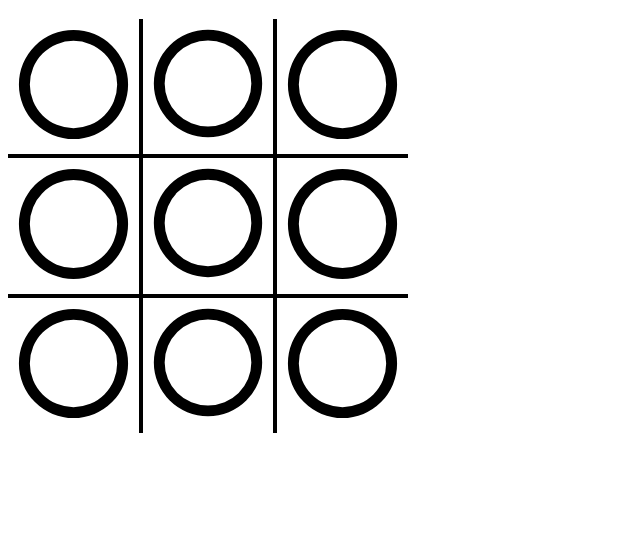
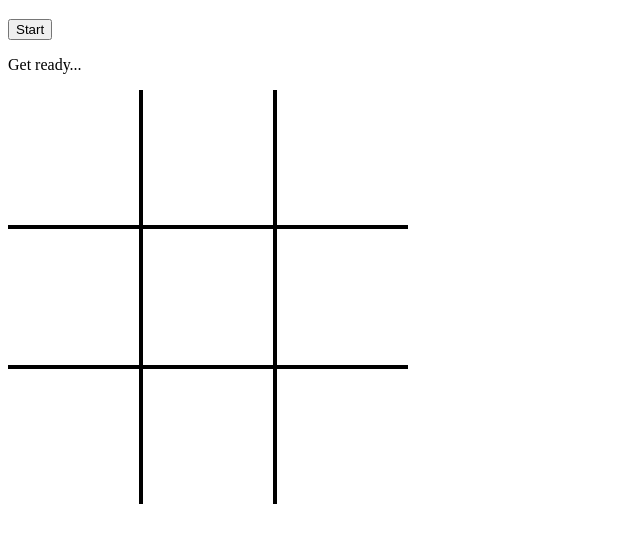
Before and after one commit to joohwan58/tic-tac-toe, a plain HTML site: page index.html in a window 1280 px wide. Shown: the part 61-604 px from the top of the page, without its empty margins (0-640 px from the left). Drawn offline with Linux system fonts and the light colour scheme.

Commit message:
render function added

```diff
--- a/app.js
+++ b/app.js
@@ -1,6 +1,6 @@
 const squareFactory = () => {
     let filled = false;
-    let marking = '';
+    let marking = 'icons/empty.png';
     return { filled, marking };
 };
 
@@ -8,15 +8,22 @@ const playerFactory = (marking, name) => {
     return { marking, name };
 };
 
+const boardElement = document.querySelectorAll('.square');
+
 const gameboard = (() => {
     let board = [[squareFactory(), squareFactory(), squareFactory()],
     [squareFactory(), squareFactory(), squareFactory()],
     [squareFactory(), squareFactory(), squareFactory()]];
 
     const render = () => {
-        //replace with real function later
-        console.log('rendering');
-        console.table(board);
+        boardElement.forEach(square => {
+            let coordinates = square.classList[2].toString().split('-');
+            let posx = coordinates[0];
+            let posy = coordinates[1];
+            let marking = board[posx][posy].marking;
+            square.firstChild.src = marking;
+        });
+
     }
 
     const reset = () => {
@@ -49,9 +56,9 @@ const game = (() => {
     const start = () => {
         reset();
         //get user input for name
-        player1 = playerFactory('x', 'player1')
+        player1 = playerFactory('icons/x.svg', 'player1')
         //get user input for name
-        player2 = playerFactory('o', 'player2');
+        player2 = playerFactory('icons/o.svg', 'player2');
 
     }
 
--- a/index.html
+++ b/index.html
@@ -12,16 +12,18 @@
 
 <body>
     <h1>Tic-Tac-Toe!</h1>
+    <button type="button">Start</button>
+    <p>Get ready...</p>
     <div class="board">
-        <div class="square a"><img src="icons/o.svg"></div>
-        <div class="square b"><img src="icons/o.svg"></div>
-        <div class="square c"><img src="icons/o.svg"></div>
-        <div class="square d"><img src="icons/o.svg"></div>
-        <div class="square e"><img src="icons/o.svg"></div>
-        <div class="square f"><img src="icons/o.svg"></div>
-        <div class="square g"><img src="icons/o.svg"></div>
-        <div class="square h"><img src="icons/o.svg"></div>
-        <div class="square i"><img src="icons/o.svg"></div>
+        <div class="square a 0-0"><img src="icons/empty.png"></div>
+        <div class="square b 0-1"><img src="icons/empty.png"></div>
+        <div class="square c 0-2"><img src="icons/empty.png"></div>
+        <div class="square d 1-0"><img src="icons/empty.png"></div>
+        <div class="square e 1-1"><img src="icons/empty.png"></div>
+        <div class="square f 1-2"><img src="icons/empty.png"></div>
+        <div class="square g 2-0"><img src="icons/empty.png"></div>
+        <div class="square h 2-1"><img src="icons/empty.png"></div>
+        <div class="square i 2-2"><img src="icons/empty.png"></div>
     </div>
 </body>
 
--- a/styles.css
+++ b/styles.css
@@ -16,6 +16,12 @@ h1 {
 
 .square {
     border: 2px solid black;
+
+}
+
+img {
+    max-width: 100%;
+    max-height: 100%;
 }
 
 .a,
```
Also changed, not shown: icons/empty.png (added).
